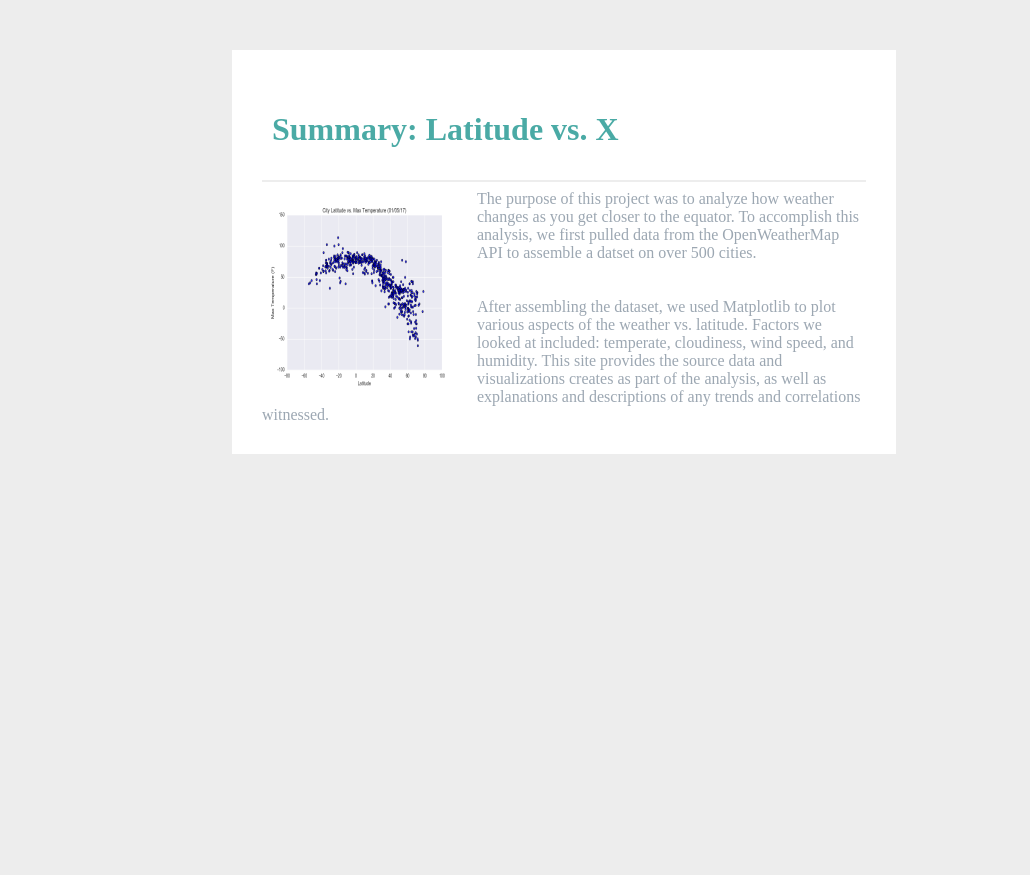
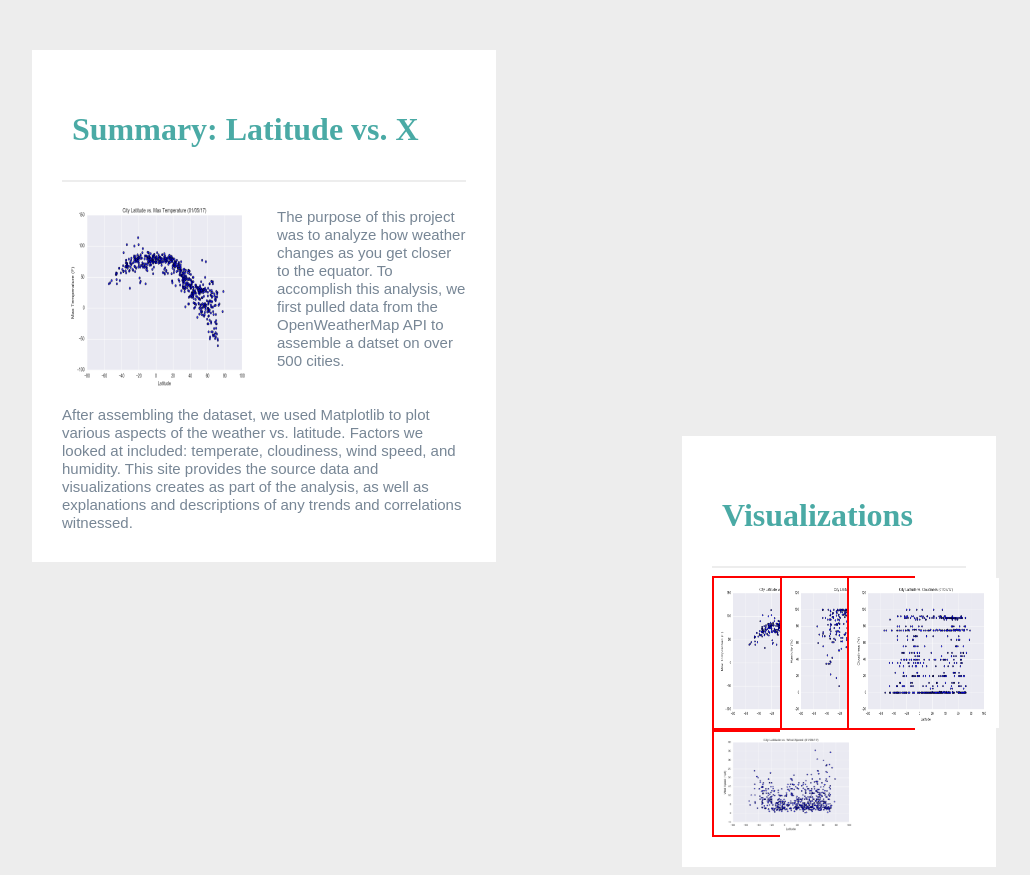
Before and after one commit to hrofarrow/web-design-challenge, a plain HTML site: page WebVisualizations/index.html in a window 1280 px wide. Shown: the whole page, without its empty margins (76-1106 px from the left). Before the commit the page ends 800 px from the top, so only its background shows below. Drawn offline with Linux system fonts and the light colour scheme.

Commit message:
Added grid to pictures

```diff
--- a/WebVisualizations/index.html
+++ b/WebVisualizations/index.html
@@ -21,6 +21,7 @@
        <hr style="border: 1px solid #ededed">
        <img src="assets/Fig1.png" alt="City Latitude vs Max Temperature visualization" width="200" height="200"
        style= "float: left; margin:5px 15px 3px 0px; border: 1px">
+       <br>
        <p1 >
         The purpose of this project was to analyze how weather changes as you get closer to the
         equator. To accomplish this analysis, we first pulled data from the OpenWeatherMap API
@@ -36,5 +37,27 @@
         </p2>
       </main>
     </div>
-    </header>
+  <div class="sidebar" ALIGH= "RIGHT">
+    <main>
+         <h1>
+          Visualizations
+        </h1>
+       <hr style="border: 1px solid #ededed">
+          <div class="float-child">
+              <a href="URL"><img src="assets/Fig1.png" style="float: left;
+              width: 150px; height: 150px" ></a>
+            </div>
+          <div class="float-child">
+              <a href="URL"><img src="assets/Fig2.png" style="float: left; width: 150px; height:150px" ></a>
+            </div>
+          <div class="float-child">
+              <a href="URL"><img src="assets/Fig3.png" style="float: left;
+             width:150px; height:150px;" ></a>
+            </div>
+          <div class="float-child">
+              <a href="URL"><img src="assets/Fig4.png" style="float: left;
+              width:150px; height:150x" ></a>
+            </div>
+    </main>
+  </div>
   </body>
--- a/WebVisualizations/styles.css
+++ b/WebVisualizations/styles.css
@@ -3,7 +3,6 @@ body {
   }
 .centerbox {
     text-align: left;
-    align:left
 }
 h1 {
     color:#4aaaa5;
@@ -14,7 +13,36 @@ h1 {
     color: #9ca7b2;
     background-color: #ffffff;
     margin-top: 50px;
-    margin-right: 300px;
-    margin-left: 300px;
+    margin-right: 700px;
+    margin-left: 100px;
     padding: 30px
 }
+p1 {
+    margin-top:20px;
+    color: #778695;
+    font-family: Arial, Helvetica, sans-serif;
+    font-size: 15px
+}
+p2 {
+    color: #778695;
+    font-family: Arial, Helvetica, sans-serif;
+    font-size: 15px
+}
+
+.sidebar {
+    background-color: #ffffff;
+    /* float: right; */
+    position: relative;
+    display:inline-block;
+    padding: 30px;
+    margin-top:-420px;
+    margin-right: 200px;
+    margin-left:750px
+}
+
+.float-child{
+    width: 25%;
+    float: left;
+    padding: 0px;
+    border: 2px solid red;
+}
```
Also changed, not shown: 1 other file.
